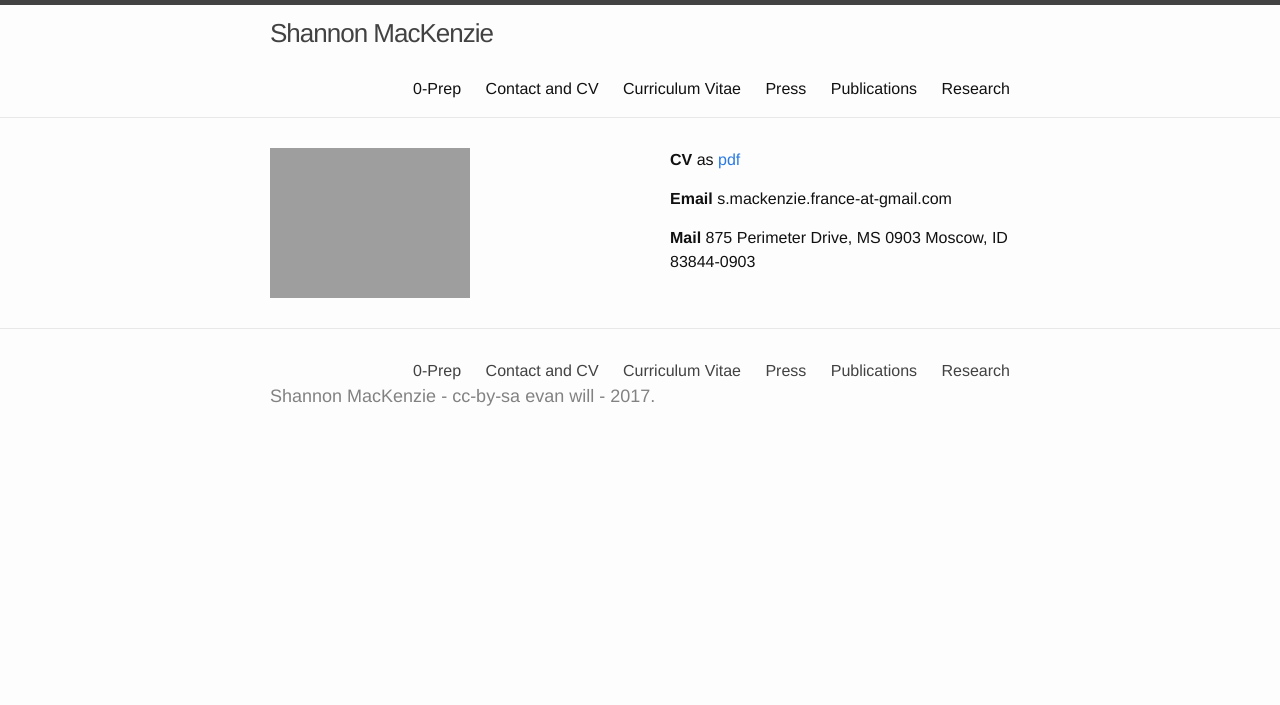
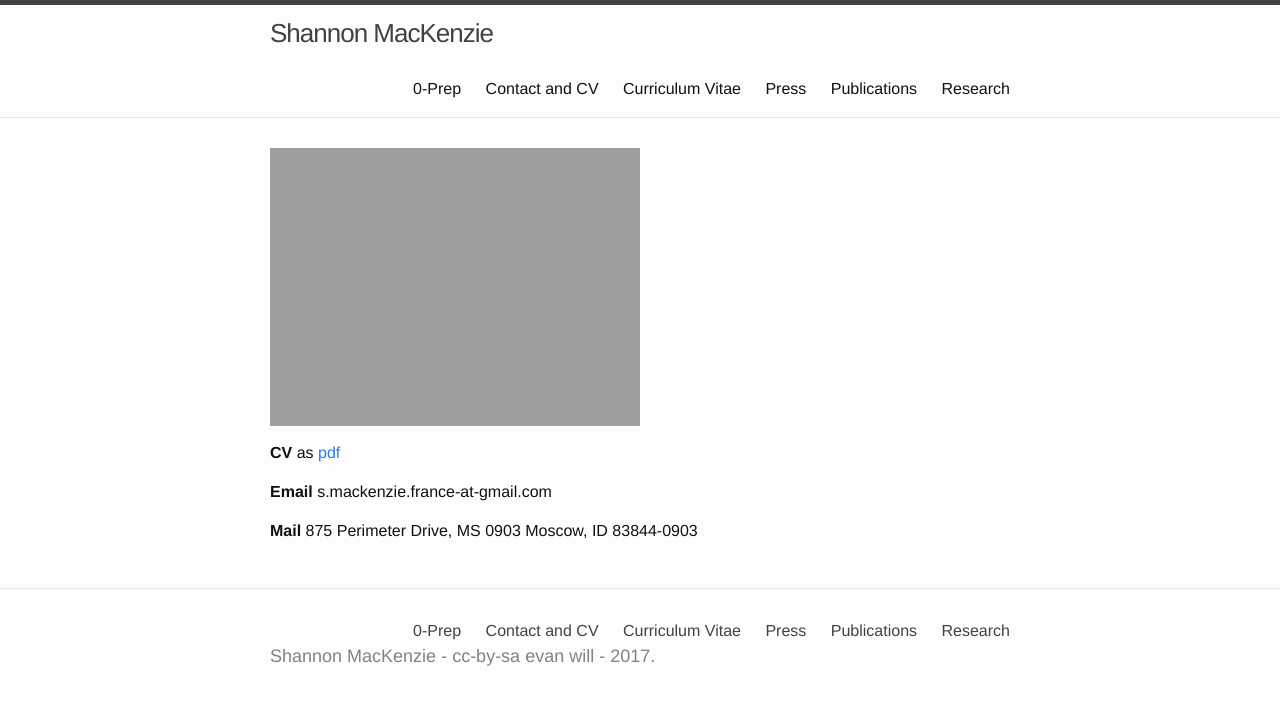
Before and after one commit to shannonmackenzie/shannonmackenzie.github.io, a Jekyll site: the page built from contactandcv.md, in a window 1280 px wide. Shown: the top 705 px of the page. Built offline with Jekyll 4.4.1, drawn with Linux system fonts in a browser that asks for light colours.

Commit message:
Update contactandcv.md

```diff
--- a/contactandcv.md
+++ b/contactandcv.md
@@ -4,9 +4,8 @@
 permalink: /cv
 ---
 
-<div style="float: left;">
-  <img src="{{ site.url }}/images/26454324292_4515eac1ba_o.jpg" alt="3 minute thesis presentation, 2016" style="width:50%;" >
-</div>
+
+<img style="float: right;" src="{{ site.url }}/images/26454324292_4515eac1ba_o.jpg" alt="3 minute thesis presentation, 2016" style="width:50%;" >
 
 **CV**
 as [pdf](https://github.com/shannonmackenzie/shannonmackenzie.github.io/blob/master/cvs/resume_November2017.pdf)
```
